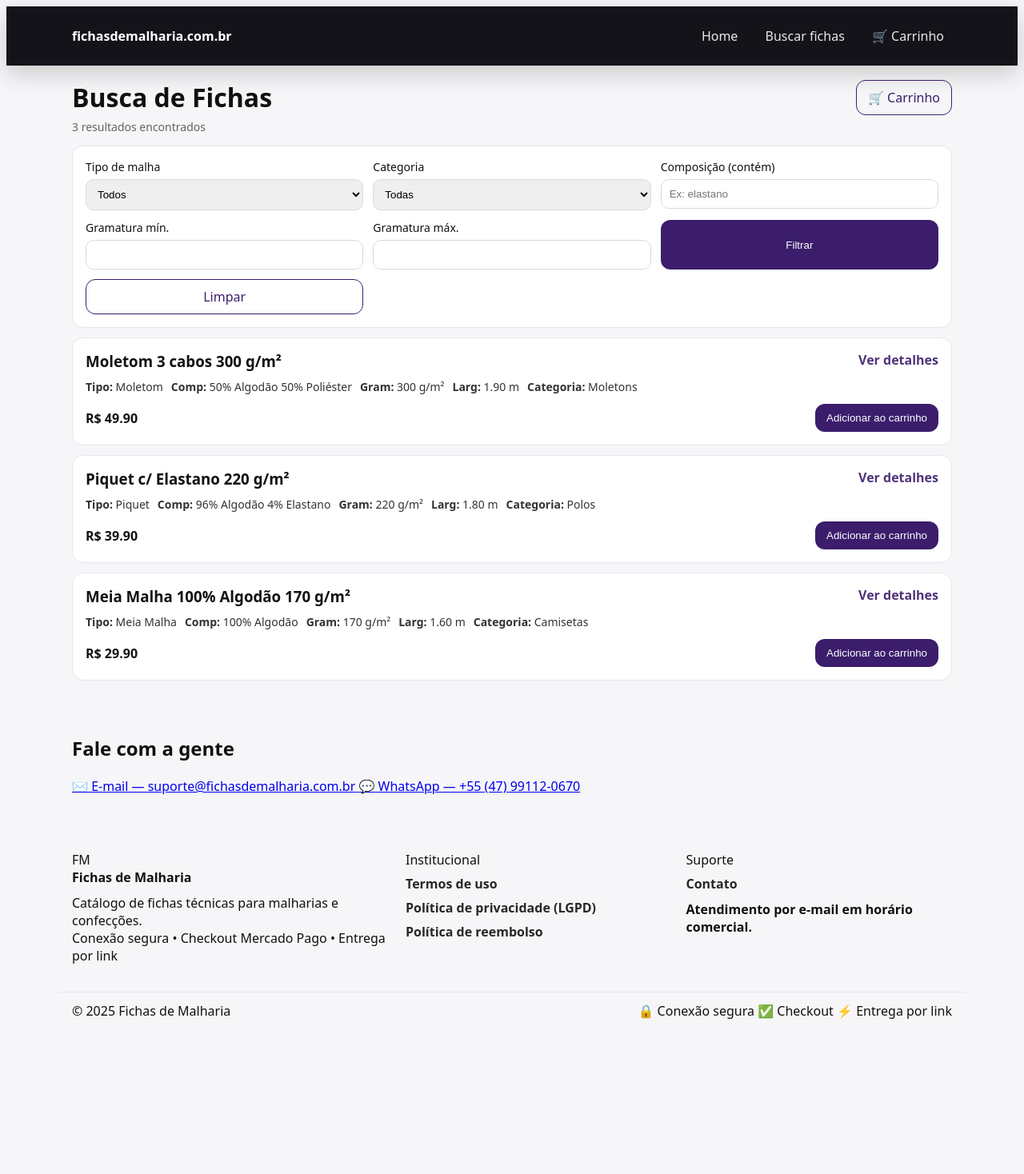
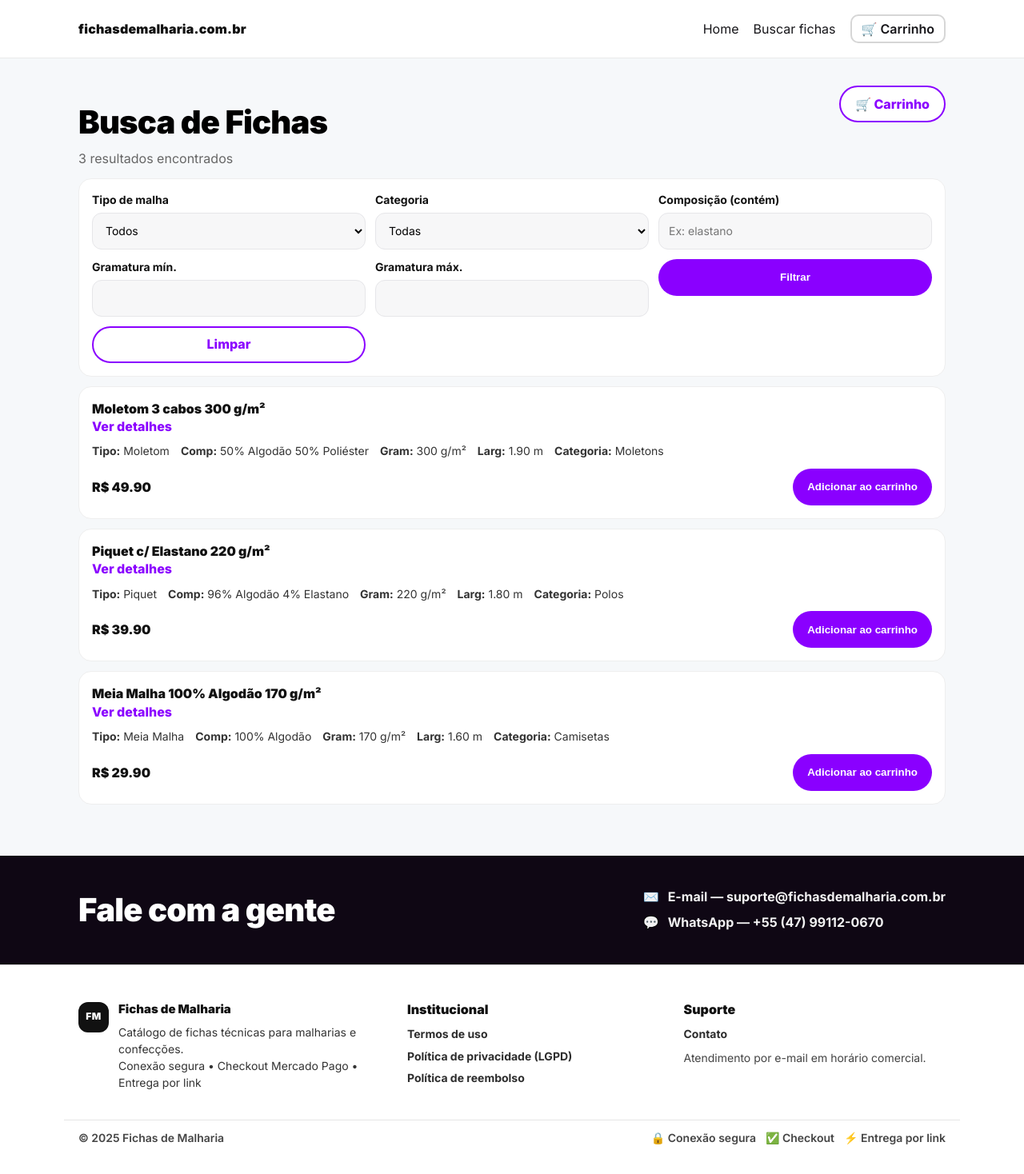
Before and after one commit to AdminAcheTece/FichasMalharia, a Flask app: page /busca in a window 1280 px wide. Shown: the whole page at 80% size. Before the commit the page ends 1274 px from the top, so only its background shows below. Run offline with Flask 3, Linux system fonts and the light colour scheme; data comes from the database, SQL or seed files in the repository; some libraries are stand-ins or nearby versions.

Commit message:
Update style.css

```diff
--- a/static/style.css
+++ b/static/style.css
@@ -1,402 +1,422 @@
+/* ============================================================
+   Fichas de Malharia — Identidade AcheTece (Inter + Roxo)
+   ============================================================ */
+
+/* 0) Tokens (iguais/compatíveis com AcheTece) */
 :root{
-  font-family:system-ui,-apple-system,Segoe UI,Roboto,Arial;
-  background:#f6f6f8;
-  color:#111
+  --roxo: #8A00FF;
+  --roxo-hover: #A63DFF;
+
+  /* Alias para compatibilidade com padrões antigos */
+  --azul: var(--roxo);
+  --azul-hover: var(--roxo-hover);
+
+  --cinza-100: #f9f9f9;
+  --cinza-150: #f6f8fa;  /* fundo padrão AcheTece */
+  --cinza-200: #f2f2f2;
+  --cinza-300: #eaeaea;
+  --cinza-400: #ddd;
+  --cinza-500: #cfcfcf;
+  --cinza-700: #999;
+  --cinza-800: #666;
+
+  --cinza-texto: #444;
+  --preto: #000;
+  --branco: #fff;
+
+  --raio-8: 8px;
+  --raio-10: 10px;
+  --raio-12: 12px;
+  --raio-16: 16px;
+
+  --borda-card: #eee;
+  --sombra-1: 0 2px 6px rgba(0,0,0,.06);
+
+  --site-bg: var(--cinza-150);
+
+  --focus-ring: 0 0 0 4px rgba(138,0,255,.16);
 }
 
-.container{max-width:1100px;margin:0 auto;padding:18px}
+html{ color-scheme: light; }
+*{ margin:0; padding:0; box-sizing:border-box; }
+img{ max-width:100%; height:auto; display:block; }
 
-.topbar{background:#15131a;color:#fff}
-.topbar .container{display:flex;align-items:center;justify-content:space-between}
-
-.brand{color:#fff;text-decoration:none;font-weight:700}
-
-.nav a{color:#fff;text-decoration:none;margin-left:14px;opacity:.9}
-.nav a:hover{opacity:1}
-
-h1{margin:18px 0 6px}
-
-.card{background:#fff;border:1px solid #e6e6ef;border-radius:14px;padding:16px;margin:12px 0}
-
-.grid{display:grid;grid-template-columns:repeat(3,1fr);gap:12px}
-
-label{display:flex;flex-direction:column;font-size:14px;gap:6px}
-
-input,select{padding:10px;border:1px solid #d9d9e6;border-radius:10px}
-
-.btn{background:#3b1d6b;color:#fff;border:none;padding:10px 14px;border-radius:12px;cursor:pointer}
-
-.btn.ghost{
-  background:transparent;
-  color:#3b1d6b;
-  border:1px solid #3b1d6b;
-  text-decoration:none;
-  display:inline-flex;
-  align-items:center;
-  justify-content:center
+body{
+  font-family:'Inter', system-ui, -apple-system, Segoe UI, Roboto, sans-serif;
+  color: var(--cinza-texto);
+  background: var(--site-bg);
+  line-height:1.4;
 }
 
-.results .ficha h3{margin:0 0 8px}
-
-.meta{display:flex;flex-wrap:wrap;gap:10px;font-size:14px;color:#333}
-
-.actions{display:flex;align-items:center;justify-content:space-between;margin-top:12px}
-
-.price{font-weight:800}
-
-.footer{opacity:.7;padding:18px 0}
-
-@media(max-width:900px){
-  .grid{grid-template-columns:1fr}
+/* Layout base */
+.container{
+  max-width: 1120px;
+  margin: 0 auto;
+  padding: 18px;
 }
 
-/* =========================================
-   Carrinho no menu + badge (sem duplicação)
-   ========================================= */
+/* Headings */
+h1{
+  font-size: clamp(26px, 3.2vw, 40px);
+  font-weight: 900;
+  color: #000;
+  letter-spacing:-.02em;
+  margin: 18px 0 6px;
+}
+h2{
+  font-size: 22px;
+  font-weight: 900;
+  color:#000;
+  letter-spacing:-.02em;
+  margin: 0 0 10px;
+}
+p{ margin:10px 0; }
+.muted{ color: var(--cinza-800); }
 
+/* ============================================================
+   Header (limpo, sério — “cara de plataforma”)
+   ============================================================ */
+.topbar{
+  background: var(--branco);
+  border-bottom: 1px solid var(--cinza-300);
+}
+.topbar-inner{
+  display:flex;
+  align-items:center;
+  justify-content:space-between;
+  gap:16px;
+}
+.brand{
+  color:#111;
+  text-decoration:none;
+  font-weight:900;
+  letter-spacing:.2px;
+}
+.nav{
+  display:flex;
+  align-items:center;
+  gap:18px;
+}
+.nav a{
+  color:#17161a;
+  text-decoration:none;
+  font-weight:400;        /* igual ao AcheTece (sem negrito) */
+  line-height:1;
+}
+.nav a:hover{
+  color: var(--roxo);
+  text-decoration: underline;
+  text-underline-offset: 6px;
+}
+
+/* Carrinho */
 .nav a.nav-cart{
   display:inline-flex;
   align-items:center;
-  gap:8px;
-  white-space:nowrap;
+  gap:10px;
+  padding: 8px 12px;
+  border: 2px solid #d6d6d6;
+  border-radius: var(--raio-10);
+  background: #fff;
+  font-weight: 600;
 }
-
-/* Badge */
+.nav a.nav-cart:hover{
+  border-color: #cfcfcf;
+  text-decoration:none;
+}
 .badge{
   display:inline-flex;
   align-items:center;
   justify-content:center;
-
-  min-width:22px;
-  height:22px;
-  padding:0 7px;
-
-  border-radius:999px;
-  font-size:12px;
-  font-weight:800;
+  min-width: 26px;
+  height: 22px;
+  padding: 0 8px;
+  border-radius: 999px;
+  background: #111;
+  color:#fff;
+  font-weight: 800;
+  font-size: 12px;
   line-height:1;
-
-  transition:transform .12s ease;
 }
 
-/* Combina com topbar escura */
-.badge--invert{
+/* ============================================================
+   Cards / Form / Inputs
+   ============================================================ */
+.card{
   background:#fff;
+  border: 1px solid var(--borda-card);
+  border-radius: var(--raio-16);
+  padding: 16px;
+  margin: 12px 0;
+  box-shadow: none;
+}
+
+.grid{
+  display:grid;
+  grid-template-columns: repeat(3, 1fr);
+  gap: 12px;
+}
+
+label{
+  display:flex;
+  flex-direction:column;
+  gap: 6px;
+  font-size: 14px;
+  font-weight: 700;
   color:#111;
 }
 
-/* Alternativa neutra */
-.badge--solid{
-  background:#111;
+input, select, textarea{
+  width:100%;
+  height: 46px;
+  padding: 0 12px;
+  border: 1px solid #e6e6e9;
+  background: #f7f7f8;
+  border-radius: 12px;
+  font-size: 14px;
+  outline: none;
+  font-family: inherit;
+}
+textarea{ height:auto; padding:12px; }
+
+input:focus, select:focus, textarea:focus{
+  border-color: rgba(138,0,255,.45);
+  box-shadow: var(--focus-ring);
+  background:#fff;
+}
+
+/* ============================================================
+   Botões (padrão AcheTece: pill, roxo)
+   ============================================================ */
+.btn{
+  display:inline-flex;
+  align-items:center;
+  justify-content:center;
+  gap:8px;
+
+  height: 46px;
+  padding: 0 18px;
+
+  background: var(--roxo);
+  color: #fff;
+  border: 0;
+  border-radius: 999px;
+
+  font-weight: 800;
+  text-decoration:none;
+  cursor:pointer;
+
+  transition: transform .06s ease, opacity .2s ease, background .2s ease;
+}
+.btn:hover{ background: var(--roxo-hover); }
+.btn:active{ transform: scale(.99); }
+.btn:focus-visible{ outline: 0; box-shadow: var(--focus-ring); }
+
+.btn.ghost{
+  background:#fff;
+  color: var(--roxo);
+  border: 2px solid var(--roxo);
+}
+.btn.ghost:hover{
+  background: var(--roxo);
   color:#fff;
 }
 
-.nav a.nav-cart:hover .badge{
-  transform:translateY(-1px);
+/* Link estilo plataforma */
+.link{
+  color: var(--roxo);
+  text-decoration:none;
+  font-weight: 800;
 }
+.link:hover{ text-decoration: underline; }
 
-/* Header sticky + sombra sutil */
-.topbar{
-  position: sticky;
-  top: 0;
-  z-index: 50;
-  box-shadow: 0 10px 30px rgba(0,0,0,.18);
+/* ============================================================
+   Busca — lista de fichas
+   ============================================================ */
+.results .ficha h3{
+  margin: 0 0 10px;
+  font-size: 16px;
+  font-weight: 900;
+  color:#111;
 }
-
-/* Links do menu com “cara de app” */
-.nav a{
-  padding: 8px 10px;
-  border-radius: 10px;
-  margin-left: 10px; /* reduz um pouco pra caber melhor */
-}
-
-/* hover mais “premium” */
-.nav a:hover{
-  background: rgba(255,255,255,.08);
-  opacity: 1;
-}
-
-/* Link ativo (você aplica via classe .active no template) */
-.nav a.active{
-  background: rgba(255,255,255,.14);
-  opacity: 1;
-}
-
-/* ===== Home (hero + confiança) ===== */
-.hero{
-  margin: 8px 0 14px;
-}
-
-.subtitle{
-  margin: 6px 0 0;
-  color: #2b2b33;
-  opacity: .92;
-  font-size: 16px;
-}
-
-/* selos de confiança */
-.trust-row{
+.meta{
   display:flex;
   flex-wrap:wrap;
-  gap:10px;
-  margin-top: 12px;
+  gap:10px 14px;
+  font-size: 14px;
+  color:#333;
 }
-
-.trust-pill{
-  display:inline-flex;
-  align-items:center;
-  gap:8px;
-  padding:8px 10px;
-  border-radius:999px;
-  background:#fff;
-  border:1px solid #e6e6ef;
-  font-size: 13px;
-  color:#1b1b22;
-}
-
-/* cabeçalho do card */
-.card-head h2{ margin: 0; }
-.muted{
-  margin: 6px 0 0;
-  color:#333;
-  opacity:.75;
-  font-size: 14px;
-}
-
-/* ações do form */
-.home-actions{
-  display:flex;
-  gap:12px;
-  align-items:center;
-}
-
-/* melhora grid do home pra não “estourar” com os botões */
-.home-grid{
-  align-items:end;
-}
-
-@media(max-width:900px){
-  .home-actions{
-    flex-direction: column;
-    align-items: stretch;
-  }
-}
-
-/* ===== Links e utilitários ===== */
-.link{
-  color:#3b1d6b;
-  text-decoration:none;
-  font-weight:700;
-  opacity:.9;
-}
-.link:hover{ text-decoration:underline; opacity:1; }
-
-.row-between{
-  display:flex;
-  align-items:flex-start;
-  justify-content:space-between;
-  gap:12px;
-}
-
-/* ===== Produto (detalhe da ficha) ===== */
-.product-title{ margin:0 0 6px; }
-.product-head{
-  display:flex;
-  align-items:flex-start;
-  justify-content:space-between;
-  gap:16px;
-}
-.product-buy{
-  display:flex;
-  flex-direction:column;
-  align-items:flex-end;
-  gap:10px;
-  min-width: 220px;
-}
-.product-price{
-  font-weight:900;
-  font-size:18px;
-}
-.product-grid{
-  display:grid;
-  grid-template-columns: 1.2fr 1fr;
-  gap:12px;
-  margin-top:12px;
-}
-.list{ margin:8px 0 0; padding-left:18px; }
-@media(max-width:900px){
-  .product-head{ flex-direction:column; }
-  .product-buy{ align-items:stretch; min-width: unset; }
-  .product-grid{ grid-template-columns:1fr; }
-}
-
-/* ===== Minha compra ===== */
-.purchase-kpis{
-  display:grid;
-  grid-template-columns: repeat(3, 1fr);
-  gap:10px;
-  margin-top:12px;
-}
-.kpi{
-  border:1px solid #e6e6ef;
-  background:#fff;
-  border-radius:14px;
-  padding:12px;
-}
-.kpi-label{ font-size:13px; opacity:.75; font-weight:700; }
-.kpi-value{ font-size:15px; font-weight:900; margin-top:6px; }
-
-.purchase-list{
-  display:flex;
-  flex-direction:column;
-  gap:10px;
-  margin-top:10px;
-}
-.purchase-item{
+.actions{
   display:flex;
   align-items:center;
   justify-content:space-between;
   gap:12px;
-  padding:12px;
-  border:1px solid #e6e6ef;
-  border-radius:14px;
-  background:#fff;
+  margin-top: 14px;
 }
-.purchase-title{ font-weight:900; }
-.purchase-meta{ opacity:.75; font-size:14px; margin-top:4px; }
-.purchase-actions{
-  display:flex;
-  gap:10px;
-  align-items:center;
-}
-@media(max-width:900px){
-  .purchase-kpis{ grid-template-columns:1fr; }
-  .purchase-item{ flex-direction:column; align-items:flex-start; }
+.price{
+  font-weight: 900;
+  color:#111;
 }
 
+/* Cabeçalho das páginas (sem duplicar carrinho) */
 .page-head{
   display:flex;
   align-items:flex-start;
   justify-content:space-between;
   gap:12px;
+  margin-top: 16px;
 }
-.page-title{ margin:0; }
-.page-subtitle{ margin-top:6px; }
-
-.head-cart{
-  display:inline-flex;
-  align-items:center;
-  gap:10px;
-  white-space:nowrap;
+.page-head .sub{
+  margin-top: 6px;
+  color: var(--cinza-800);
 }
 
-.row-between{
-  display:flex;
-  align-items:flex-start;
-  justify-content:space-between;
-  gap:12px;
-}
-
-.link{
-  color:#3b1d6b;
-  text-decoration:none;
-  font-weight:800;
-  opacity:.9;
-  white-space:nowrap;
-}
-.link:hover{ text-decoration:underline; opacity:1; }
-
-/* ===== Utilitários ===== */
-.muted{opacity:.75}
-.active{opacity:1}
-.nav a.active{opacity:1; text-decoration:underline; text-underline-offset:6px}
-
-/* ===== Hero / Chips ===== */
-.hero{margin-top:18px}
-.chips{display:flex;flex-wrap:wrap;gap:10px;margin-top:12px}
-.chip{
-  display:inline-flex;align-items:center;gap:8px;
-  padding:10px 12px;border-radius:999px;
-  background:#fff;border:1px solid #e6e6ef;
-  font-size:14px;font-weight:700;
-}
-
-/* ===== Grid actions (Home) ===== */
-.grid-actions{
-  grid-column: 1 / -1;
+/* Botões na linha de ações */
+.actions-right{
   display:flex;
   gap:10px;
   align-items:center;
 }
 
-/* ===== Footer estilo "AcheTece" ===== */
-.site-footer{margin-top:34px}
-.footer-cta{
-  background:#0f0f12;
+/* ============================================================
+   Rodapé igual AcheTece (faixa preta + colunas)
+   ============================================================ */
+.cta-bar{
+  background:#0f0714;
   color:#fff;
-  padding:26px 0;
+  padding: 22px 0;
+  margin-top: 34px;
 }
-.footer-cta-inner{
+.cta-inner{
   display:flex;
   align-items:flex-start;
   justify-content:space-between;
   gap:18px;
+  flex-wrap:wrap;
 }
-.footer-cta-title h2{margin:0 0 6px; font-size:34px; font-weight:900}
-.footer-contacts{
+.cta-title h2{
+  color:#fff;
+  margin:0;
+  font-size: 40px;
+  font-weight: 900;
+  letter-spacing:-.02em;
+}
+.cta-contacts{
   display:flex;
   flex-direction:column;
   gap:10px;
   min-width: 320px;
 }
-.footer-contact{
+.cta-contact{
   display:flex;
   align-items:center;
   gap:10px;
+  color:#fff;
   text-decoration:none;
-  color:#fff;
+  font-weight:700;
   opacity:.95;
-  font-weight:700;
 }
-.footer-contact:hover{opacity:1}
-.footer-contact .ico{width:22px; display:inline-flex; justify-content:center}
+.cta-contact:hover{ opacity: 1; }
+.cta-contact .ico{
+  width:22px;
+  display:inline-flex;
+  justify-content:center;
+}
 
-.footer-links{
+.site-footer{
   background:#fff;
-  border-top:1px solid #e6e6ef;
-  padding:26px 0 12px;
+  border-top:1px solid #e5e5e5;
+  padding: 26px 0 18px;
 }
 .footer-grid{
   display:grid;
   grid-template-columns: 1.2fr 1fr 1fr;
-  gap:18px;
+  gap: 18px;
+  align-items:start;
 }
-.footer-title{font-weight:900; margin-bottom:10px}
-.footer-text{max-width:420px}
+.footer-brand{
+  display:flex;
+  gap:12px;
+  align-items:flex-start;
+}
+.footer-mark{
+  width: 38px;
+  height: 38px;
+  border-radius: 12px;
+  background:#111;
+  color:#fff;
+  display:flex;
+  align-items:center;
+  justify-content:center;
+  font-weight:900;
+  font-size: 12px;
+  letter-spacing:.4px;
+  flex:0 0 auto;
+  margin-top: 2px;
+}
+.footer-title{
+  font-size: 15px;
+  font-weight: 900;
+  color:#111;
+  margin-bottom: 8px;
+}
+.footer-text{
+  font-size: 14px;
+  color:#333;
+  line-height: 1.5;
+}
+.footer-col-title{
+  font-weight: 900;
+  color:#111;
+  margin-bottom: 10px;
+}
 .footer-col a{
   display:block;
-  color:#111;
   text-decoration:none;
-  margin:8px 0;
-  font-weight:700;
-  opacity:.9;
+  color:#222;
+  font-size: 14px;
+  font-weight: 700;
+  margin: 8px 0;
+  opacity:.95;
 }
-.footer-col a:hover{opacity:1; text-decoration:underline}
-.footer-small{margin-top:10px; font-weight:700}
+.footer-col a:hover{ color: var(--roxo); text-decoration: underline; }
+.footer-small{
+  margin-top: 10px;
+  font-size: 14px;
+  color:#444;
+}
 
 .footer-bottom{
   display:flex;
   align-items:center;
   justify-content:space-between;
   gap:12px;
-  border-top:1px solid #e6e6ef;
-  padding-top:12px;
-  margin-top:16px;
+  border-top:1px solid #e5e5e5;
+  padding-top: 12px;
+  margin-top: 16px;
+  color:#444;
+  font-size: 14px;
+  font-weight: 600;
+}
+.footer-mini{
+  display:flex;
+  gap:12px;
+  flex-wrap:wrap;
+  color:#444;
 }
 
-@media(max-width:900px){
-  .footer-cta-inner{flex-direction:column}
-  .footer-contacts{min-width:unset}
-  .footer-grid{grid-template-columns:1fr}
-  .footer-bottom{flex-direction:column; align-items:flex-start}
+/* ============================================================
+   Responsivo
+   ============================================================ */
+@media (max-width: 900px){
+  .grid{ grid-template-columns: 1fr; }
+  .footer-grid{ grid-template-columns: 1fr; }
+  .cta-title h2{ font-size: 32px; }
+  .cta-contacts{ min-width: unset; }
+  .footer-bottom{ flex-direction:column; align-items:flex-start; }
 }
+
+@media (max-width: 520px){
+  .nav{ gap: 12px; }
+  .nav a.nav-cart{ padding: 8px 10px; }
+}
```
